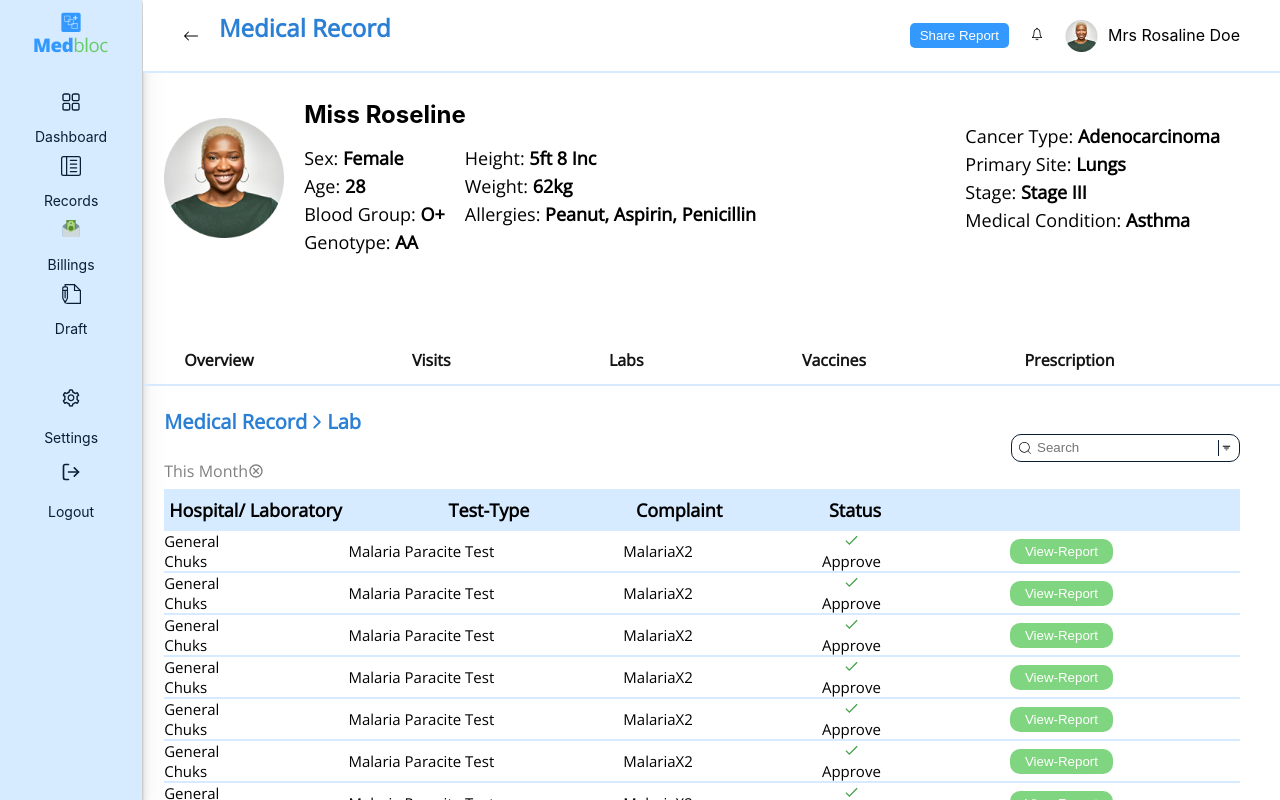
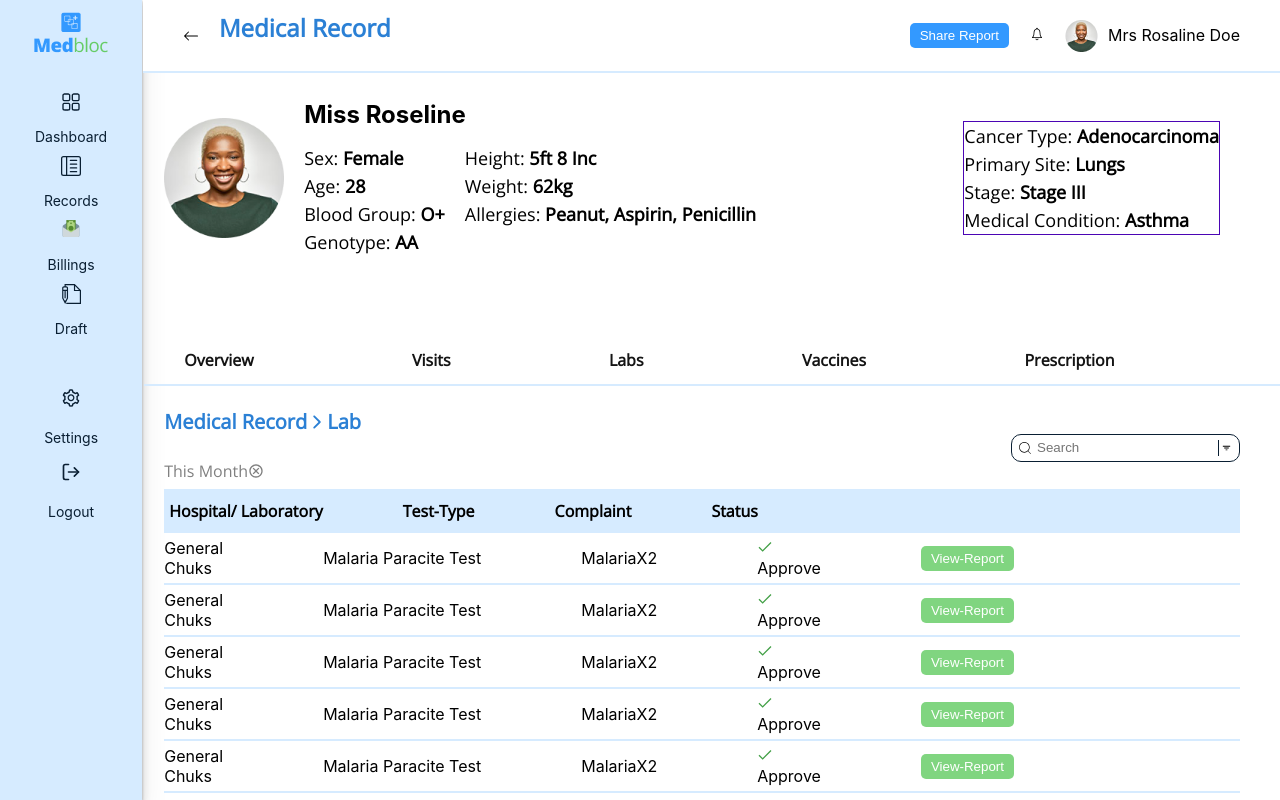
Before and after one commit to learnable-2022/DPR-4-FE, a React (Create React App) app in the folder team4/: page /Records/lab in a window 1280 px wide. Built offline with nearby package versions, Linux system fonts and the light colour scheme; the HTML template or start-up script is replaced by a standard one.

Commit message:
updated changes

```diff
--- a/team4/src/PatientsApprouter.jsx
+++ b/team4/src/PatientsApprouter.jsx
@@ -20,8 +20,9 @@ import DoctorsBilling from "./billings/DoctorsBilling";
 import DoctorsDashboard from "./dashboard/DoctorsDashboard";
 import DoctorsRecord from "./Record/DoctorsRecord";
 import DoctorsDrafts from "./draffts/DoctorsDrafts";
-import VisitReport from "./Record/sub-records/VisitReport";
-import LabReport from "./Record/LabReport";
+import LabReport from "./Record/sub-records/LabReport";
+import VisiterReport from "./Record/sub-records/visiterReport";
+
 
 // note!!!
 // i have only created the router part for the signup , login and Landing page.
@@ -65,7 +66,7 @@ function Approuter() {
           <Route path="prescription" element={<Prescription />} />
         </Route>
         <Route path="Lab-report" element={<AuthUserLayout><LabReport/></AuthUserLayout>}/>
-        <Route path="visit-report" element={<AuthUserLayout><VisitReport/></AuthUserLayout>}/>
+        <Route path="visiterReport" element={<AuthUserLayout><VisiterReport/></AuthUserLayout>}/>
 
 
 
--- a/team4/src/Record/Record.css
+++ b/team4/src/Record/Record.css
@@ -32,7 +32,7 @@
   .nav-container-left{
     display: flex;
     flex-direction: row;
-    align-items: center;
+    align-items: center !important;
     gap: 20px;
   }
   .nav-container-left h2{
@@ -109,9 +109,11 @@ color: #000000;
   display:flex;
   align-items: center;
   gap: 20px;
-  /* border: 1px solid rgb(75, 5, 180); */
+
  }
-
+ .second-section-second{
+  border: 1px solid rgb(75, 5, 180);
+ }
  .second-section-second p{
     font-family: 'Open Sans';
   font-style: normal;
--- a/team4/src/Record/sub-records/VisitReport.jsx
+++ b/team4/src/Record/sub-records/LabReport.jsx
@@ -2,7 +2,10 @@ import React from 'react';
 import NavBar from '../../utilities/NavBar';
 import Labvisitreport from '../../utilities/lab-visitreport';
 
-export default function VisitReport() {
+
+
+export default function LabReport() {
+
   return (
     <div   className='container'>
         <NavBar/>
--- a/team4/src/Record/sub-records/lab.jsx
+++ b/team4/src/Record/sub-records/lab.jsx
@@ -4,6 +4,7 @@ import {CiSearch} from "react-icons/ci";
 import {IoIosArrowForward} from "react-icons/io";
 import{FcCheckmark} from "react-icons/fc";
 import {MdOutlineCancel} from "react-icons/md";
+import { useNavigate } from 'react-router-dom';
 
 export default function Lab() {
     const dummyData= [
@@ -18,9 +19,11 @@ export default function Lab() {
         {hosiptalName:"general",OwnerName:"chuks", testResult:" Malaria Paracite Test",Time:"14:00" ,Remark:"complete",Report:"view-report",status:"Approve",complaint:"malariaX2"},
         {hosiptalName:"general",OwnerName:"chuks", testResult:" Malaria Paracite Test",Time:"14:00" ,Remark:"complete",Report:"view-report",status:"Approve",complaint:"malariaX2"},
       ]
+        // const checking =()=>{
+        //   console.log("working fine")
+        // }
 
-
-      const [ serchResult, setSearchResult] = useState([]);
+      const navigate = useNavigate();
 
   return (
     <div className='overview-container'>
@@ -38,37 +41,25 @@ export default function Lab() {
       </div>
       <div className='table'>
         <div className='table-4'>
-          <h4>Hospital/ Laboratory</h4>
-          <h4>Test-type</h4>
-          <h4>Complaint</h4>
-          <h4>Status</h4>
+          <ul>
+            <li>Hospital/ Laboratory</li>
+            <li>Test-type</li>
+            <li>Complaint</li>
+            <li>Status</li>
+          </ul>
         </div>
           {/* this would layout component to return the data based on filter request */}
                 { dummyData.map((items)=>{
                     return(
                         <>
             <div className='table-3'>
-            <div>
-            <p>{items.hosiptalName}<br/>
-                 {items.OwnerName}
-                    </p>
-            </div>
-            <div>
-                <p>{items.testResult}
-                </p>
-            </div>
-            <div>
-                <p>{items.complaint}</p>
-            </div>
-            <div className='center'>
-                <p><FcCheckmark/></p>
-                <p>{items.status}</p>
-            </div>
-            <div>
-                <button>
-                   {items.Report}
-                </button>
-            </div>
+            <ul>
+              <li>{items.hosiptalName}<br/> {items.OwnerName}</li>
+              <li>{items.testResult}</li>
+              <li>{items.complaint}</li>
+              <li>< FcCheckmark className='center'/><br/>{items.status}</li>
+              <li><button onClick={navigate("Lab-report")}>{items.Report}</button></li>
+            </ul>
         </div>
             </>
                     )
--- a/team4/src/Record/sub-records/sub-records.css
+++ b/team4/src/Record/sub-records/sub-records.css
@@ -80,9 +80,9 @@
     /* border: 1px solid aqua; */
     padding: 0px 20px 0px 10px;
     background: #FFFFFF;
-box-shadow: 1px 1px 2px rgba(0, 0, 0, 0.17), 4px 4px 6px rgba(0, 0, 0, 0.075), 10px 10px 20px
- rgba(0, 0, 0, 0.04);
-border-radius: 10px;
+    box-shadow: 1px 1px 2px rgba(0, 0, 0, 0.17), 4px 4px 6px rgba(0, 0, 0, 0.075), 10px 10px 20px
+    rgba(0, 0, 0, 0.04);
+    border-radius: 10px;
 /* width: 340px; */
 }
 .over-2 h2{
@@ -90,7 +90,7 @@ border-radius: 10px;
     font-family: 'Open Sans';
     font-style: normal;
     font-weight: 600;
-    font-size: 22px;
+    font-size: 20px;
     line-height: 28px;
 }
 .one{
@@ -103,9 +103,8 @@ border-radius: 10px;
     display: flex;
    justify-content: space-between;
    align-items: center;
-   /* border-bottom: 1px solid  #E7E6E6; */
+   border-bottom: 1px solid  #E7E6E6;
     border-radius: 10px;
-    /* transform: matrix(-1, 0, 0, 1, 0, 0); */
 }
 .two h2{
     font-family: 'Open Sans';
@@ -124,15 +123,18 @@ border-radius: 10px;
     color: #999999;
 }
 .three{
-   /* border: 1px solid goldenrod; */
-   margin-top: 30px;
+
+   margin-top: 80px;
    width: 314px;
+}
+.over-3{
+ /* border: 1px solid goldenrod; */
 }
 .over-3 h4{
     font-family: 'Open Sans';
     font-style: normal;
     font-weight: 600;
-    font-size: 22px;
+    font-size: 20px;
     line-height: 28px;
     color: #141414;
 }
@@ -143,6 +145,8 @@ border-radius: 10px;
     flex-direction: row;
     box-shadow: 1px 1px 2px rgba(0, 0, 0, 0.17), 4px 4px 6px rgba(0, 0, 0, 0.075), 10px 10px 20px rgba(0, 0, 0, 0.04);
     border-radius: 10px;
+    margin-bottom: 10px;
+    padding: 5px;
 }
 .four h4{
     color: #666666;
@@ -217,7 +221,7 @@ border-radius: 10px;
 .table-1{
     /* border: 1px solid blue; */
     display: flex;
-    gap: 20%;
+    gap: 15.5%;
     background: #D6EBFF;
     padding: 5px 5px;
 }
@@ -225,7 +229,7 @@ border-radius: 10px;
     font-family: 'Open Sans';
     font-style: normal;
     font-weight: 600;
-    font-size: 18px;
+    font-size: 16px;
     line-height: 32px;
 }
 .table-1-vaccine{
@@ -239,89 +243,97 @@ border-radius: 10px;
     font-family: 'Open Sans';
     font-style: normal;
     font-weight: 600;
-    font-size: 18px;
+    font-size: 16px;
     line-height: 32px;
 }
 .table-2{
+    border-bottom:  2px solid #D6EBFF;
+}
+.table-2 ul{
     display: flex;
+    list-style: none;
+    align-items: center;
+    padding: 5px 0px;
+    gap: 13%;
+}
+.table-2 ul li{
+    margin-right: 10px;
+}
+.table-2 ul li button{
+    padding: 5px 10px;
+    color: #fff;
+    background: #80D580;
+    border-radius: 5px;
+    outline: none;
+    border: none;
+}
+ .table-2-vaccine{
     border-bottom:  2px solid #D6EBFF;
-    gap: 18%;
+}
+
+.table-2-vaccine ul{
+    display: flex;
+    list-style: none;
     align-items: center;
+    padding: 5px 0px;
+
 }
-.table-2 p{
-    font-family: 'Open Sans';
-    font-style: normal;
+.table-2-vaccine ul li{
+    margin-right: 100px;
+}
+.table-4{
+    /* border: 1px solid blue; */
+    display: flex;
+    gap:80px;
+    background: #D6EBFF;
+    padding: 5px 5px;
+}
+.table-4 ul{
+    display: flex;
+    list-style: none;
+    align-items: center;
+    padding: 5px 0px;
     font-family: 'Open Sans';
     font-style: normal;
     font-weight: 600;
+    font-size: 16px;
+    line-height: 24px;
 }
-.table-2 button{
-    background: #80D580;
-    border-radius: 10px;
-    color: #fff;
-    outline: none;
-    border: none;
-    padding: 5px 15px;
-}
-.table-2-vaccine{
-    display: flex;
-    /* border: 1px solid blue; */
-    gap: 11%;
-    align-items: center;
-    border-bottom:  2px solid #D6EBFF;
-}
-.table-2-vaccine div{
-    /* border: 1px solid navy; */
-    padding: 5px 0px;
-
-}
-.table-2-vaccine P{
-    font-family: 'Open Sans';
-    font-style: normal;
-    font-weight: 600;
-    font-size: 15px;
-    color: #555555;
-}
-.table-2-vaccine-Stext {
-    font-family: 'Open Sans';
-    font-style: normal;
-    font-weight: 400;
-    font-size: 10px;
-}
-
-.table-4{
-    /* border: 1px solid blue; */
-    display: flex;
-    gap: 10%;
-    background: #D6EBFF;
-    padding: 5px 5px;
+.table-4 ul li{
+    margin-right: 80px;
 }
 
 .table-3{
-    display: flex;
+    /* display: flex; */
     border-bottom:  2px solid #D6EBFF;
-    gap: 12%;
-    align-items: center;
+    /* gap: 12%;
+    align-items: center; */
     /* flex-direction: column;
     border: 1px solid darkblue; */
 }
-.table-3 p{
-    font-family: 'Open Sans';
-    font-style: normal;
-    font-weight: 200;
-    font-size: 15px;
+.table-3 ul{
+    display: flex;
+    list-style: none;
+    align-items: center;
+    padding: 5px 0px;
+    /* gap: 13%; */
+}
+.table-3 ul li{
+    margin-right: 100px;
 }
 .center{
+    /* display: flex; */
+    align-items: center;
     text-align: center;
+    justify-content: center;
 }
-.table-3 button{
-
+.table-3 ul li button{
+    padding: 5px 10px;
+    color: #fff;
     background: #80D580;
-    border-radius: 10px;
-    color: #fff;
+    border-radius: 5px;
     outline: none;
     border: none;
-    padding: 5px 15px;
 }
 .table-4 h4{
     font-family: 'Open Sans';
--- a/team4/src/Record/sub-records/vaccine.jsx
+++ b/team4/src/Record/sub-records/vaccine.jsx
@@ -40,22 +40,14 @@ export default function Vaccine() {
         {dummyData.map((items)=>{
             return(
         <div className='table-2-vaccine'>
-        <div>
-          <p className='table-2-vaccine-Stext'>{items.hosiptalName}</p>
-          <p> {items.name}</p>
+              <ul>
+                <li>{items.hosiptalName} <br/>{items.name}</li>
+                <li>{items.vaccine}</li>
+                <li>{items.Date}<br/>{items.Time}</li>
+                <li>{items.Remark}</li>
+              </ul>
         </div>
-          <div>
-            <p>{items.vaccine}
-              </p>
-          </div>
-          <div>
-            <p >{items.Date}</p>
-            <p>{items.Time}</p>
-          </div>
-          <div>
-            <p>{items.Remark}</p>
-          </div>
-        </div>
+
 
             )
         })}
--- a/team4/src/Record/sub-records/visit.jsx
+++ b/team4/src/Record/sub-records/visit.jsx
@@ -50,24 +50,12 @@ export default function Visit() {
         {dummyData.map((items)=>{
           return(
         <div className='table-2'>
-        <div>
-          <p>{items.hosiptalName}</p>
-          <p>{items.name}</p>
-        </div>
-          <div>
-              <p>{items.date}</p>
-            <p>{items.Time}
-              </p>
-          </div>
-          <div>
-            <p>{items.Remark}</p>
-          </div>
-          <div>
-           <Link to="visit-report">
-            <button>
-            {items.Report}
-            </button></Link>
-          </div>
+          <ul>
+            <li>{items.hosiptalName}<br/>{items.date}</li>
+            <li>{items.Time}</li>
+            <li>{items.Remark}</li>
+            <li><button>{items.Report}</button></li>
+          </ul>
         </div>
         )
       })}
```
Also changed, not shown: team4/src/Record/sub-records/visiterReport.jsx (renamed from team4/src/Record/LabReport.jsx, +6 -4 lines), team4/src/utilities/Lvv.jsx (added, +9 -0 lines).
